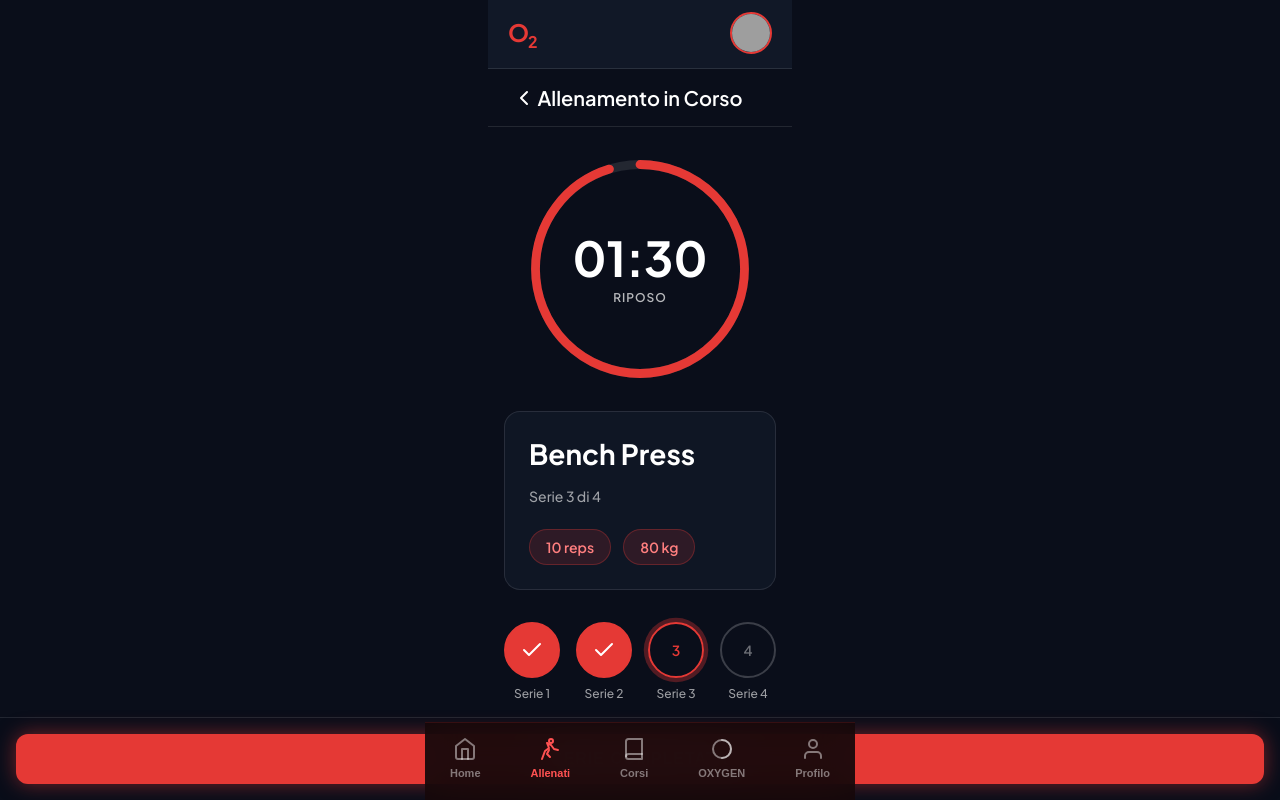
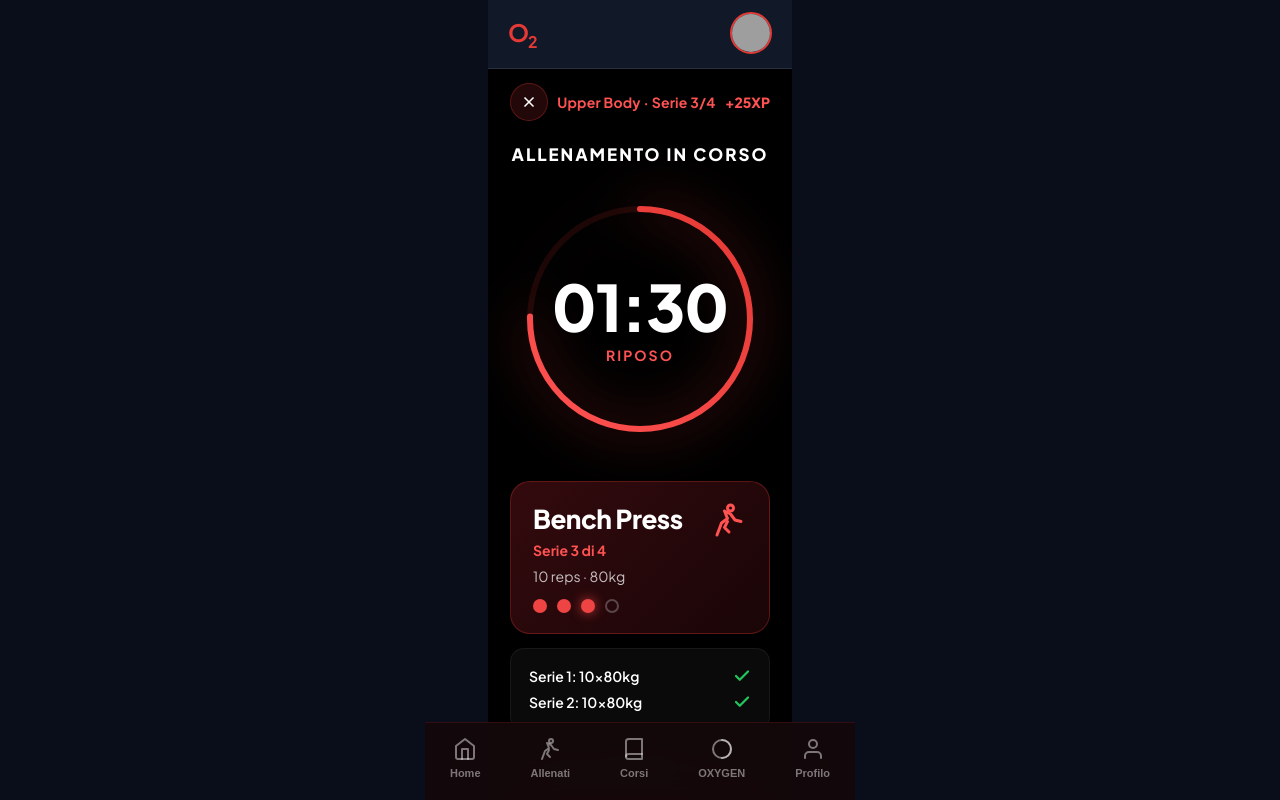
Before and after one commit to cirillodomenico16-gif/oxygen-fitness-hub, a React (Vite) app: page /allenamento in a window 1280 px wide. Built offline with nearby package versions, Linux system fonts and the light colour scheme; grey boxes are pictures that could not be loaded.

Commit message:
feat: Allenati tab shows weekly schedule then navigates to active workout matching mockup
Co-Authored-By: Claude Opus 4.6 <noreply@anthropic.com>

```diff
--- a/src/components/UserBottomNav.tsx
+++ b/src/components/UserBottomNav.tsx
@@ -7,7 +7,7 @@ const UserBottomNav: React.FC = () => {
 
   const tabs = [
     { path: '/', label: 'Home', icon: 'house' },
-    { path: '/allenamento', label: 'Allenati', icon: 'runner' },
+    { path: '/scheda', label: 'Allenati', icon: 'runner' },
     { path: '/corsi', label: 'Corsi', icon: 'book' },
     { path: '/dieta', label: 'OXYGEN', icon: 'oxygen' },
     { path: '/profilo', label: 'Profilo', icon: 'person' },
--- a/src/pages/WorkoutActivePage.tsx
+++ b/src/pages/WorkoutActivePage.tsx
@@ -1,444 +1,342 @@
 import React, { useState, useEffect } from 'react';
 import { useNavigate } from 'react-router-dom';
-import { ChevronLeft, ArrowRight, Check, ClipboardList } from 'lucide-react';
 
-interface Series {
-  id: number;
-  completed: boolean;
+interface ExerciseDef {
+  name: string;
+  totalSeries: number;
+  reps: number;
+  weight: number;
 }
 
-export default function WorkoutActivePage() {
+const EXERCISES: ExerciseDef[] = [
+  { name: 'Bench Press', totalSeries: 4, reps: 10, weight: 80 },
+  { name: 'Shoulder Press', totalSeries: 4, reps: 10, weight: 50 },
+  { name: 'Lat Pulldown', totalSeries: 3, reps: 12, weight: 60 },
+  { name: 'Bicep Curl', totalSeries: 3, reps: 12, weight: 18 },
+];
+
+const REST_SECONDS = 120;
+
+const WorkoutActivePage: React.FC = () => {
   const navigate = useNavigate();
-  const [timeLeft, setTimeLeft] = useState(95);
+  const [exerciseIdx, setExerciseIdx] = useState(0);
   const [currentSeries, setCurrentSeries] = useState(3);
-  const [series, setSeries] = useState<Series[]>([
-    { id: 1, completed: true },
-    { id: 2, completed: true },
-    { id: 3, completed: false },
-    { id: 4, completed: false },
-  ]);
+  const [completedSeries, setCompletedSeries] = useState(2);
+  const [secondsLeft, setSecondsLeft] = useState(95);
+  const [isResting, setIsResting] = useState(true);
 
-  // Timer countdown effect
+  const currentExercise = EXERCISES[exerciseIdx];
+  const nextExercise = EXERCISES[exerciseIdx + 1];
+
   useEffect(() => {
-    if (timeLeft <= 0) return;
+    if (!isResting) return;
+    if (secondsLeft <= 0) {
+      setIsResting(false);
+      return;
+    }
+    const t = setTimeout(() => setSecondsLeft((s) => s - 1), 1000);
+    return () => clearTimeout(t);
+  }, [secondsLeft, isResting]);
 
-    const interval = setInterval(() => {
-      setTimeLeft((prev) => {
-        if (prev <= 1) {
-          return 0;
-        }
-        return prev - 1;
-      });
-    }, 1000);
-
-    return () => clearInterval(interval);
-  }, [timeLeft]);
-
-  // Format time as MM:SS
-  const formatTime = (seconds: number) => {
-    const mins = Math.floor(seconds / 60);
-    const secs = seconds % 60;
-    return `${mins.toString().padStart(2, '0')}:${secs.toString().padStart(2, '0')}`;
+  const formatTime = (s: number) => {
+    const m = Math.floor(s / 60);
+    const sec = s % 60;
+    return `${String(m).padStart(2, '0')}:${String(sec).padStart(2, '0')}`;
   };
 
-  // Handle series completion
-  const handleSeriesCompleted = () => {
-    setSeries((prevSeries) =>
-      prevSeries.map((s) => (s.id === currentSeries ? { ...s, completed: true } : s))
-    );
-
-    if (currentSeries < 4) {
-      setCurrentSeries((prev) => prev + 1);
-      setTimeLeft(95);
+  const handleCompleteSeries = () => {
+    const newCompleted = completedSeries + 1;
+    if (currentSeries >= currentExercise.totalSeries) {
+      if (exerciseIdx + 1 < EXERCISES.length) {
+        setExerciseIdx(exerciseIdx + 1);
+        setCurrentSeries(1);
+        setCompletedSeries(0);
+        setSecondsLeft(REST_SECONDS);
+        setIsResting(true);
+      } else {
+        navigate('/');
       }
+      return;
+    }
+    setCompletedSeries(newCompleted);
+    setCurrentSeries(currentSeries + 1);
+    setSecondsLeft(REST_SECONDS);
+    setIsResting(true);
   };
 
-  // Calculate circle progress
-  const circumference = 2 * Math.PI * 95;
-  const progress = (timeLeft / 95) * circumference;
+  const radius = 110;
+  const circumference = 2 * Math.PI * radius;
+  const progress = isResting ? (secondsLeft / REST_SECONDS) : 1;
+  const offset = circumference * (1 - progress);
+
+  const containerStyle: React.CSSProperties = {
+    backgroundColor: '#000000',
+    minHeight: '100vh',
+    padding: '8px 22px 40px 22px',
+    fontFamily: "'Plus Jakarta Sans', sans-serif",
+    color: 'white',
+    display: 'flex',
+    flexDirection: 'column',
+  };
 
   return (
-    <div
-      style={{
-        backgroundColor: '#0a0e1a',
-        minHeight: '100vh',
-        fontFamily: "'Plus Jakarta Sans', sans-serif",
-        color: '#fff',
-        display: 'flex',
-        flexDirection: 'column',
-        padding: '0',
-      }}
-    >
-      {/* Header */}
-      <header
-        style={{
+    <div style={containerStyle}>
+      <style>{`
+        @keyframes ringGlow {
+          0%, 100% { filter: drop-shadow(0 0 18px rgba(229,57,53,0.7)); }
+          50% { filter: drop-shadow(0 0 32px rgba(229,57,53,1)); }
+        }
+        @keyframes fadeInUp {
+          from { opacity: 0; transform: translateY(14px); }
+          to { opacity: 1; transform: translateY(0); }
+        }
+      `}</style>
+
+      {/* Top bar */}
+      <div style={{
         display: 'flex',
         alignItems: 'center',
-          justifyContent: 'center',
-          padding: '16px',
-          borderBottom: '1px solid rgba(255,255,255,0.1)',
-          position: 'relative',
-        }}
-      >
+        justifyContent: 'space-between',
+        padding: '6px 0 18px 0',
+      }}>
         <button
-          onClick={() => navigate('/')}
+          onClick={() => navigate('/scheda')}
           style={{
-            position: 'absolute',
-            left: '16px',
-            background: 'none',
-            border: 'none',
-            color: '#fff',
+            width: '38px',
+            height: '38px',
+            borderRadius: '50%',
+            background: 'rgba(229,57,53,0.15)',
+            border: '1px solid rgba(229,57,53,0.3)',
+            color: 'white',
             cursor: 'pointer',
-            display: 'flex',
-            alignItems: 'center',
-            justifyContent: 'center',
-            width: '40px',
-            height: '40px',
-          }}
-        >
-          <ChevronLeft size={24} />
-        </button>
-        <h1 style={{ margin: '0', fontSize: '20px', fontWeight: '600' }}>
-          Allenamento in Corso
-        </h1>
-      </header>
-
-      {/* Main Content */}
-      <div
-        style={{
-          flex: 1,
-          display: 'flex',
-          flexDirection: 'column',
-          alignItems: 'center',
-          padding: '32px 16px',
-          gap: '32px',
-          paddingBottom: '100px',
-        }}
-      >
-        {/* Timer Circle */}
-        <div
-          style={{
-            display: 'flex',
-            flexDirection: 'column',
-            alignItems: 'center',
-            gap: '12px',
-          }}
-        >
-          <div
-            style={{
-              position: 'relative',
-              width: '220px',
-              height: '220px',
             display: 'flex',
             alignItems: 'center',
             justifyContent: 'center',
           }}
         >
+          <svg width="16" height="16" viewBox="0 0 24 24" fill="none" stroke="currentColor" strokeWidth="2.5" strokeLinecap="round" strokeLinejoin="round">
+            <line x1="18" y1="6" x2="6" y2="18"></line>
+            <line x1="6" y1="6" x2="18" y2="18"></line>
+          </svg>
+        </button>
+        <div style={{
+          fontSize: '14px',
+          fontWeight: 700,
+          color: '#ff5252',
+          letterSpacing: '0.2px',
+        }}>
+          Upper Body · Serie {currentSeries}/{currentExercise.totalSeries}
+        </div>
+        <div style={{
+          fontSize: '14px',
+          fontWeight: 800,
+          color: '#ff5252',
+        }}>+25XP</div>
+      </div>
+
+      <h1 style={{
+        fontSize: '17px',
+        fontWeight: 800,
+        color: 'white',
+        textAlign: 'center',
+        letterSpacing: '2px',
+        margin: '4px 0 24px 0',
+        textTransform: 'uppercase',
+      }}>Allenamento in Corso</h1>
+
+      {/* Timer Circle */}
+      <div style={{
+        display: 'flex',
+        justifyContent: 'center',
+        marginBottom: '32px',
+        animation: 'fadeInUp 0.5s ease-out',
+      }}>
+        <div style={{ position: 'relative', width: '260px', height: '260px' }}>
           <svg
-              style={{
+            width="260"
+            height="260"
+            viewBox="0 0 260 260"
+            style={{ animation: 'ringGlow 2s ease-in-out infinite' }}
+          >
+            <circle cx="130" cy="130" r={radius} fill="none" stroke="rgba(229,57,53,0.12)" strokeWidth="6" />
+            <circle
+              cx="130"
+              cy="130"
+              r={radius}
+              fill="none"
+              stroke="url(#ringGradient)"
+              strokeWidth="6"
+              strokeLinecap="round"
+              strokeDasharray={circumference}
+              strokeDashoffset={offset}
+              transform="rotate(-90 130 130)"
+              style={{ transition: 'stroke-dashoffset 0.9s linear' }}
+            />
+            <defs>
+              <linearGradient id="ringGradient" x1="0%" y1="0%" x2="100%" y2="100%">
+                <stop offset="0%" stopColor="#ff5252" />
+                <stop offset="100%" stopColor="#e53935" />
+              </linearGradient>
+            </defs>
+          </svg>
+          <div style={{
             position: 'absolute',
-                width: '100%',
-                height: '100%',
-                transform: 'rotate(-90deg)',
-              }}
-              viewBox="0 0 200 200"
-            >
-              {/* Gray track background */}
-              <circle
-                cx="100"
-                cy="100"
-                r="95"
-                fill="none"
-                stroke="rgba(255,255,255,0.1)"
-                strokeWidth="8"
-              />
-              {/* Red progress ring */}
-              <circle
-                cx="100"
-                cy="100"
-                r="95"
-                fill="none"
-                stroke="#e53935"
-                strokeWidth="8"
-                strokeDasharray={circumference}
-                strokeDashoffset={circumference - progress}
-                strokeLinecap="round"
-                style={{
-                  transition: 'stroke-dashoffset 1s linear',
-                }}
-              />
-            </svg>
-
-            {/* Timer Text and Label */}
-            <div
-              style={{
-                textAlign: 'center',
-                zIndex: 10,
-              }}
-            >
-              <div
-                style={{
-                  fontSize: '48px',
-                  fontWeight: '700',
-                  lineHeight: '1',
-                  marginBottom: '8px',
-                }}
-              >
-                {timeLeft === 0 ? 'VAI!' : formatTime(timeLeft)}
-              </div>
-              <div
-                style={{
-                  fontSize: '12px',
-                  fontWeight: '600',
-                  color: 'rgba(255,255,255,0.7)',
-                  letterSpacing: '1px',
-                }}
-              >
-                RIPOSO
-              </div>
+            inset: 0,
+            display: 'flex',
+            flexDirection: 'column',
+            alignItems: 'center',
+            justifyContent: 'center',
+          }}>
+            <div style={{
+              fontSize: '64px',
+              fontWeight: 800,
+              color: 'white',
+              letterSpacing: '-1px',
+              lineHeight: 1,
+            }}>{formatTime(secondsLeft)}</div>
+            <div style={{
+              fontSize: '14px',
+              fontWeight: 700,
+              color: '#ff5252',
+              letterSpacing: '2px',
+              marginTop: '8px',
+            }}>{isResting ? 'RIPOSO' : 'PRONTO'}</div>
           </div>
         </div>
       </div>
 
-        {/* Exercise Info Card */}
-        <div
-          style={{
-            width: '100%',
-            maxWidth: '100%',
-            backgroundColor: 'rgba(17,24,39,0.85)',
-            borderRadius: '16px',
-            padding: '24px',
-            border: '1px solid rgba(255,255,255,0.1)',
-            display: 'flex',
-            flexDirection: 'column',
-            gap: '16px',
-          }}
-        >
-          <h2
-            style={{
-              fontSize: '28px',
-              fontWeight: '700',
-              margin: '0',
-              color: '#fff',
-            }}
-          >
-            Bench Press
-          </h2>
-          <p
-            style={{
-              fontSize: '14px',
-              color: 'rgba(255,255,255,0.6)',
-              margin: '0',
-              fontWeight: '500',
-            }}
-          >
-            Serie 3 di 4
-          </p>
-
-          {/* Info Pills */}
-          <div
-            style={{
-              display: 'flex',
-              gap: '12px',
-              marginTop: '8px',
-            }}
-          >
-            <div
-              style={{
-                backgroundColor: 'rgba(229,57,53,0.15)',
+      {/* Exercise Card */}
+      <div style={{
+        background: 'linear-gradient(135deg, rgba(60,12,16,0.85), rgba(30,6,8,0.85))',
         border: '1px solid rgba(229,57,53,0.3)',
         borderRadius: '20px',
-                padding: '8px 16px',
+        padding: '20px 22px',
+        marginBottom: '14px',
+        animation: 'fadeInUp 0.5s ease-out 0.1s both',
+      }}>
+        <div style={{ display: 'flex', alignItems: 'flex-start', justifyContent: 'space-between' }}>
+          <div style={{ flex: 1 }}>
+            <h2 style={{
+              fontSize: '26px',
+              fontWeight: 800,
+              color: 'white',
+              margin: '0 0 6px 0',
+              letterSpacing: '-0.5px',
+            }}>{currentExercise.name}</h2>
+            <p style={{
               fontSize: '14px',
-                fontWeight: '600',
-                color: '#ff7f7f',
-              }}
-            >
-              10 reps
+              color: '#ff5252',
+              fontWeight: 700,
+              margin: '0 0 8px 0',
+            }}>Serie {currentSeries} di {currentExercise.totalSeries}</p>
+            <p style={{
+              fontSize: '14px',
+              color: 'rgba(255,255,255,0.75)',
+              margin: 0,
+            }}>{currentExercise.reps} reps · {currentExercise.weight}kg</p>
           </div>
-            <div
-              style={{
-                backgroundColor: 'rgba(229,57,53,0.15)',
-                border: '1px solid rgba(229,57,53,0.3)',
-                borderRadius: '20px',
-                padding: '8px 16px',
-                fontSize: '14px',
-                fontWeight: '600',
-                color: '#ff7f7f',
-              }}
-            >
-              80 kg
+          <svg width="36" height="36" viewBox="0 0 24 24" fill="none" stroke="#ff5252" strokeWidth="2" strokeLinecap="round" strokeLinejoin="round">
+            <circle cx="13" cy="4" r="2"></circle>
+            <path d="M4 22l3-8 4-3-2-5 4 2 3 4 4 1"></path>
+            <path d="M11 13l-2 4 3 3"></path>
+          </svg>
         </div>
+        <div style={{ display: 'flex', gap: '10px', marginTop: '14px' }}>
+          {Array.from({ length: currentExercise.totalSeries }).map((_, i) => {
+            const isDone = i < completedSeries;
+            const isCurrent = i === completedSeries;
+            return (
+              <div key={i} style={{
+                width: '14px',
+                height: '14px',
+                borderRadius: '50%',
+                background: isDone || isCurrent ? '#ef4444' : 'transparent',
+                border: isCurrent || isDone ? 'none' : '2px solid rgba(255,255,255,0.25)',
+                boxShadow: isCurrent ? '0 0 12px rgba(239,68,68,0.8)' : 'none',
+              }} />
+            );
+          })}
         </div>
       </div>
 
-        {/* Series Progress */}
-        <div
+      {/* Completed Series */}
+      <div style={{
+        background: 'rgba(255,255,255,0.04)',
+        border: '1px solid rgba(255,255,255,0.06)',
+        borderRadius: '14px',
+        padding: '14px 18px',
+        marginBottom: '12px',
+        animation: 'fadeInUp 0.5s ease-out 0.2s both',
+      }}>
+        {completedSeries === 0 ? (
+          <div style={{ fontSize: '13px', color: 'rgba(255,255,255,0.4)', textAlign: 'center' }}>
+            Nessuna serie completata
+          </div>
+        ) : (
+          Array.from({ length: completedSeries }).map((_, i) => (
+            <div key={i} style={{
+              display: 'flex',
+              alignItems: 'center',
+              justifyContent: 'space-between',
+              padding: '4px 0',
+              fontSize: '14px',
+              color: 'white',
+              fontWeight: 600,
+            }}>
+              <span>Serie {i + 1}: {currentExercise.reps}×{currentExercise.weight}kg</span>
+              <svg width="18" height="18" viewBox="0 0 24 24" fill="none" stroke="#22c55e" strokeWidth="3" strokeLinecap="round" strokeLinejoin="round">
+                <polyline points="20 6 9 17 4 12"></polyline>
+              </svg>
+            </div>
+          ))
+        )}
+      </div>
+
+      {/* Next */}
+      {nextExercise && (
+        <div style={{
+          background: 'rgba(255,255,255,0.03)',
+          border: '1px solid rgba(255,255,255,0.05)',
+          borderRadius: '14px',
+          padding: '14px 18px',
+          fontSize: '14px',
+          color: 'rgba(255,255,255,0.5)',
+          marginBottom: '18px',
+          animation: 'fadeInUp 0.5s ease-out 0.3s both',
+        }}>
+          Prossimo: {nextExercise.name}
+        </div>
+      )}
+
+      <button
+        onClick={handleCompleteSeries}
         style={{
           width: '100%',
-            display: 'flex',
-            justifyContent: 'center',
-            gap: '16px',
-          }}
-        >
-          {series.map((s) => (
-            <div
-              key={s.id}
-              style={{
-                display: 'flex',
-                flexDirection: 'column',
-                alignItems: 'center',
-                gap: '8px',
-              }}
-            >
-              <div
-                style={{
-                  width: '56px',
-                  height: '56px',
-                  borderRadius: '50%',
+          padding: '18px',
+          background: 'linear-gradient(180deg, #ff5252, #e53935)',
+          color: 'white',
+          border: 'none',
+          borderRadius: '16px',
+          fontSize: '16px',
+          fontWeight: 800,
+          letterSpacing: '0.5px',
+          cursor: 'pointer',
+          fontFamily: "'Plus Jakarta Sans', sans-serif",
+          boxShadow: '0 0 40px rgba(229,57,53,0.6), 0 8px 24px rgba(229,57,53,0.4)',
           display: 'flex',
           alignItems: 'center',
           justifyContent: 'center',
-                  fontWeight: '600',
-                  fontSize: '14px',
-                  ...(s.completed
-                    ? {
-                        backgroundColor: '#e53935',
-                        color: '#fff',
-                        border: '2px solid #e53935',
-                      }
-                    : s.id === currentSeries
-                      ? {
-                          backgroundColor: 'transparent',
-                          color: '#e53935',
-                          border: '2px solid #e53935',
-                          animation: 'pulse 2s ease-in-out infinite',
-                        }
-                      : {
-                          backgroundColor: 'transparent',
-                          color: 'rgba(255,255,255,0.4)',
-                          border: '2px solid rgba(255,255,255,0.2)',
-                        }),
+          gap: '10px',
+          animation: 'fadeInUp 0.5s ease-out 0.4s both',
         }}
       >
-                {s.completed ? <Check size={24} /> : s.id}
-              </div>
-              <span
-                style={{
-                  fontSize: '12px',
-                  color: 'rgba(255,255,255,0.6)',
-                  fontWeight: '500',
-                }}
-              >
-                Serie {s.id}
-              </span>
-            </div>
-          ))}
-        </div>
-
-        {/* Next Exercise Card */}
-        <div
-          style={{
-            width: '100%',
-            backgroundColor: 'rgba(17,24,39,0.85)',
-            borderRadius: '12px',
-            padding: '16px',
-            border: '1px solid rgba(255,255,255,0.1)',
-            display: 'flex',
-            alignItems: 'center',
-            justifyContent: 'space-between',
-          }}
-        >
-          <span
-            style={{
-              fontSize: '14px',
-              fontWeight: '500',
-              color: 'rgba(255,255,255,0.8)',
-            }}
-          >
-            Prossimo: Shoulder Press
-          </span>
-          <ArrowRight size={20} color="rgba(255,255,255,0.6)" />
-        </div>
-
-        {/* View Weekly Schedule Link */}
-        <button
-          onClick={() => navigate('/scheda')}
-          style={{
-            width: '100%',
-            backgroundColor: 'rgba(17,24,39,0.85)',
-            borderRadius: '12px',
-            padding: '14px 16px',
-            border: '1px solid rgba(229,57,53,0.3)',
-            display: 'flex',
-            alignItems: 'center',
-            justifyContent: 'center',
-            gap: '8px',
-            cursor: 'pointer',
-            color: '#ff7f7f',
-            fontSize: '14px',
-            fontWeight: '600',
-            fontFamily: "'Plus Jakarta Sans', sans-serif",
-            transition: 'all 0.2s ease',
-          }}
-        >
-          <ClipboardList size={18} />
-          Vedi Scheda Settimanale
-        </button>
-      </div>
-
-      {/* CTA Button */}
-      <div
-        style={{
-          position: 'fixed',
-          bottom: '0',
-          left: '0',
-          right: '0',
-          padding: '16px',
-          backgroundColor: 'rgba(10,14,26,0.95)',
-          borderTop: '1px solid rgba(255,255,255,0.1)',
-        }}
-      >
-        <button
-          onClick={handleSeriesCompleted}
-          style={{
-            width: '100%',
-            backgroundColor: '#e53935',
-            color: '#fff',
-            border: 'none',
-            borderRadius: '12px',
-            padding: '16px',
-            fontSize: '16px',
-            fontWeight: '700',
-            cursor: 'pointer',
-            letterSpacing: '1px',
-            boxShadow: '0 0 20px rgba(229,57,53,0.5)',
-            transition: 'all 0.3s ease',
-          }}
-          onMouseEnter={(e) => {
-            e.currentTarget.style.boxShadow = '0 0 30px rgba(229,57,53,0.8)';
-            e.currentTarget.style.transform = 'scale(1.02)';
-          }}
-          onMouseLeave={(e) => {
-            e.currentTarget.style.boxShadow = '0 0 20px rgba(229,57,53,0.5)';
-            e.currentTarget.style.transform = 'scale(1)';
-          }}
-        >
+        <svg width="18" height="18" viewBox="0 0 24 24" fill="none" stroke="currentColor" strokeWidth="3" strokeLinecap="round" strokeLinejoin="round">
+          <polyline points="20 6 9 17 4 12"></polyline>
+        </svg>
         SERIE COMPLETATA
       </button>
     </div>
+  );
+};
 
-      {/* Pulse animation keyframes */}
-      <style>{`
-        @keyframes pulse {
-          0%, 100% {
-            box-shadow: 0 0 0 0 rgba(229, 57, 53, 0.7);
-          }
-          50% {
-            box-shadow: 0 0 0 8px rgba(229, 57, 53, 0);
-          }
-        }
-      `}</style>
-    </div>
-  );
-}
+export default WorkoutActivePage;
```
Also changed, not shown: src/pages/SchedaPage.tsx (+9 -1 lines). Lines whose indentation alone changed are shown as unchanged.
